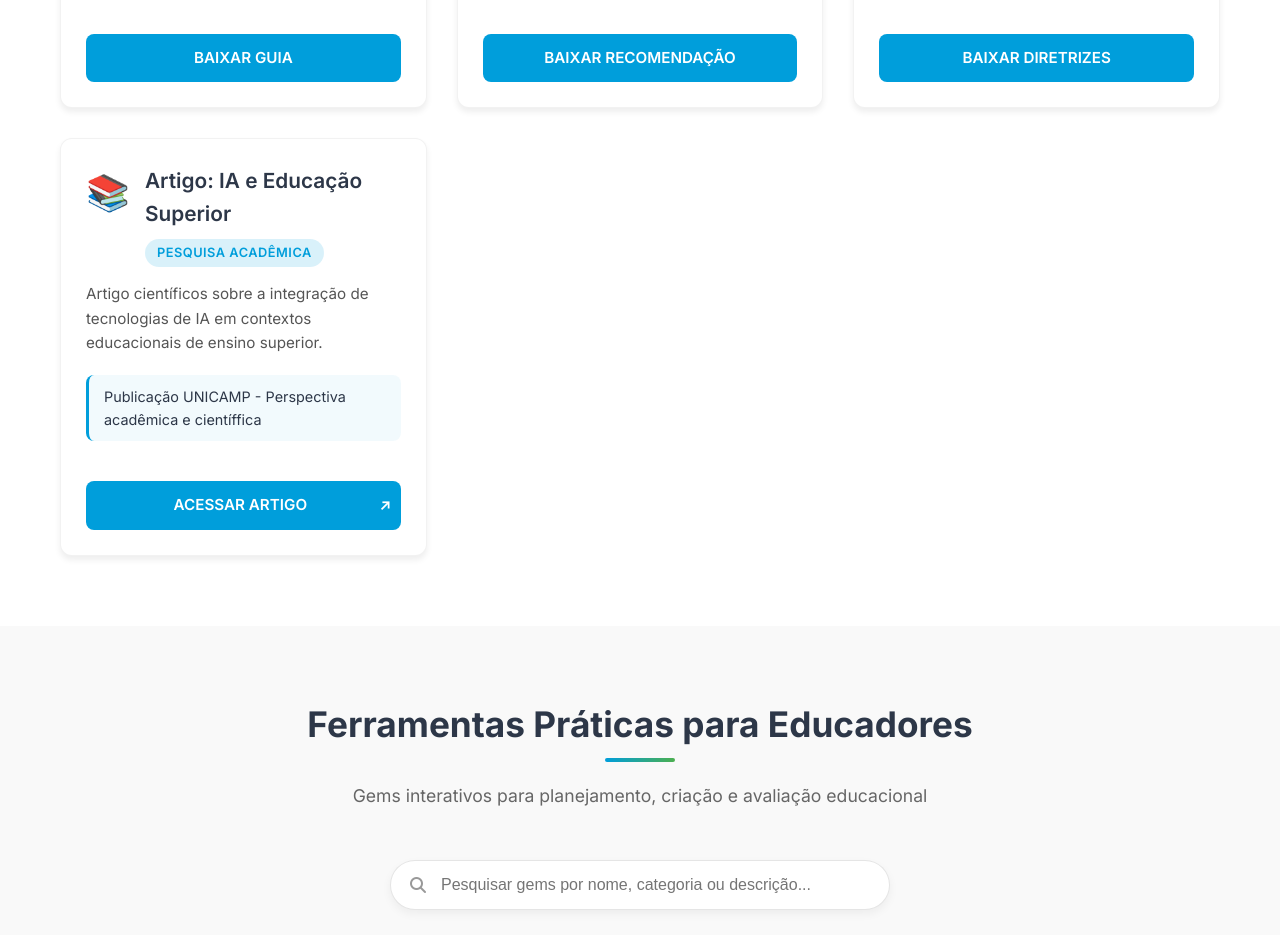
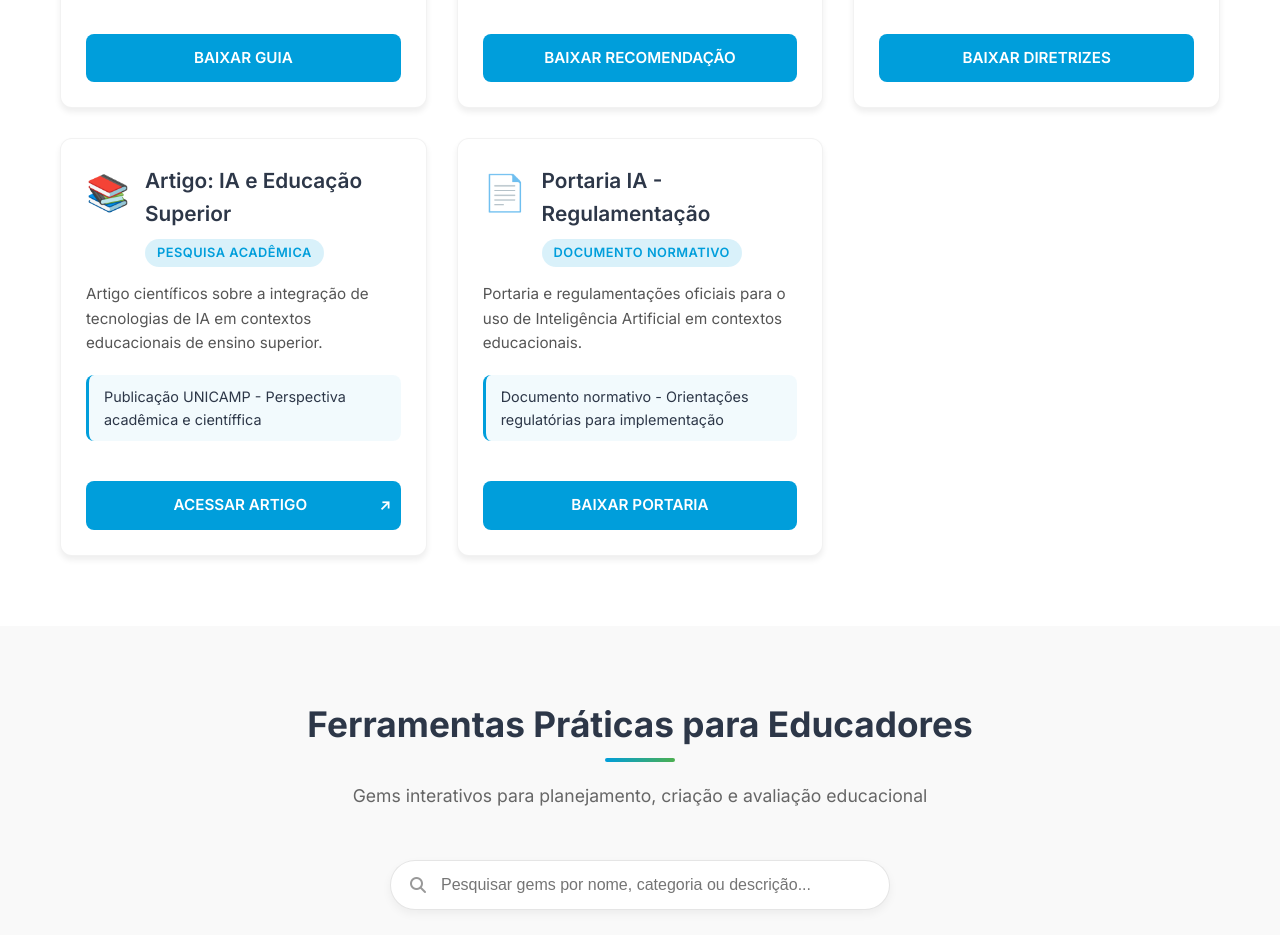
Before and after one commit to RUrzeda/PortalEduIA, a plain HTML site: page index.html in a window 1280 px wide. Shown: the part 1060-1995 px from the top of the page. Drawn offline with Linux system fonts and the light colour scheme.

Commit message:
Adição da Portaria IA na seção de documentos

```diff
--- a/index.html
+++ b/index.html
@@ -774,6 +774,24 @@
                         <a href="https://econtents.sbu.unicamp.br/boletins/index.php/ppec/article/view/9509" target="_blank" class="btn btn-blue external-link">ACESSAR ARTIGO</a>
                     </div>
                 </div>
+
+                <!-- Document 5 -->
+                <div class="card">
+                    <div class="card-header">
+                        <div class="card-icon">📄</div>
+                        <div style="flex-grow: 1;">
+                            <h3 class="card-title">Portaria IA - Regulamentação</h3>
+                            <span class="badge badge-unesco">Documento Normativo</span>
+                        </div>
+                    </div>
+                    <div class="card-body">
+                        <p class="card-description">Portaria e regulamentações oficiais para o uso de Inteligência Artificial em contextos educacionais.</p>
+                        <div class="card-highlight">Documento normativo - Orientações regulatórias para implementação</div>
+                    </div>
+                    <div class="card-footer">
+                        <a href="./assets/portariaIA.pdf" target="_blank" class="btn btn-blue">BAIXAR PORTARIA</a>
+                    </div>
+                </div>
             </div>
         </div>
     </section>
```
Also changed, not shown: 1 other file.
